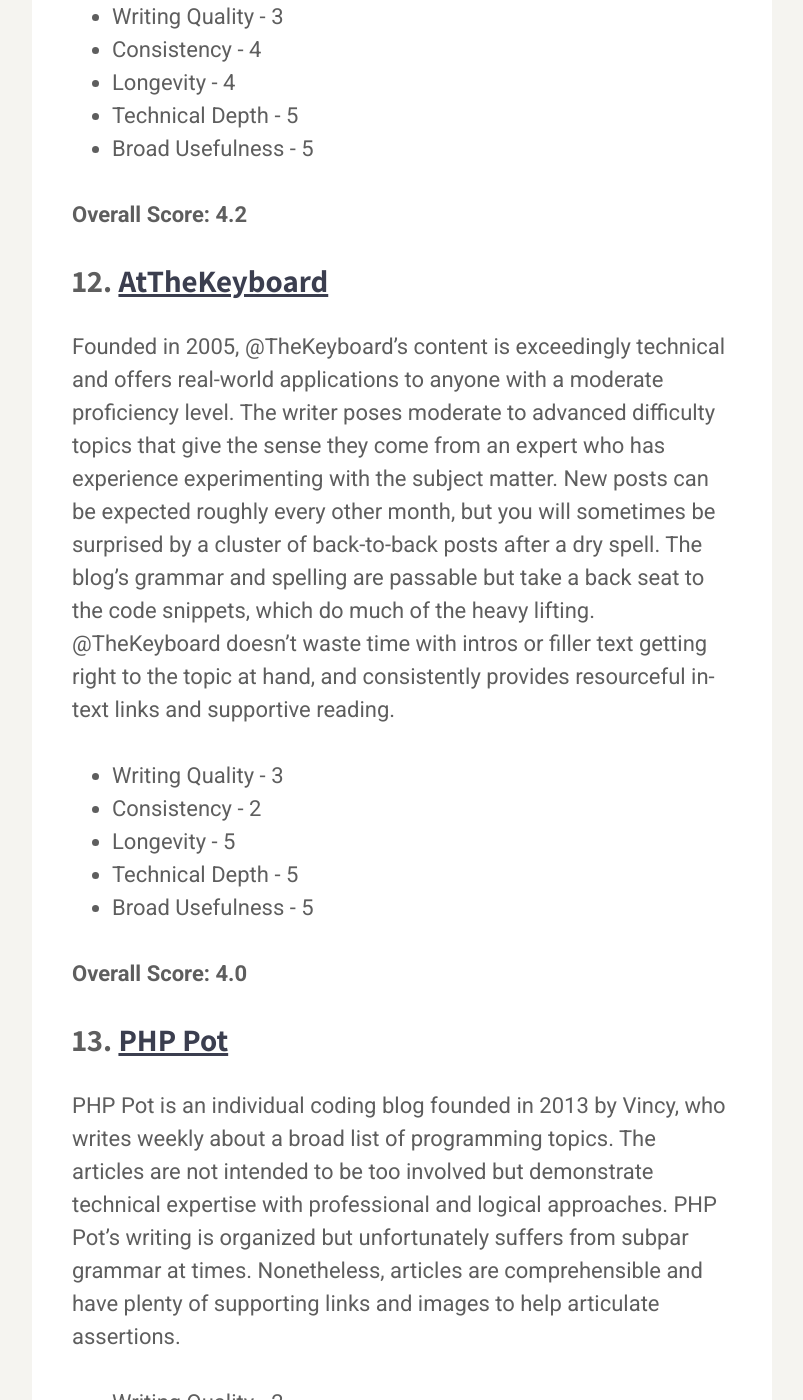
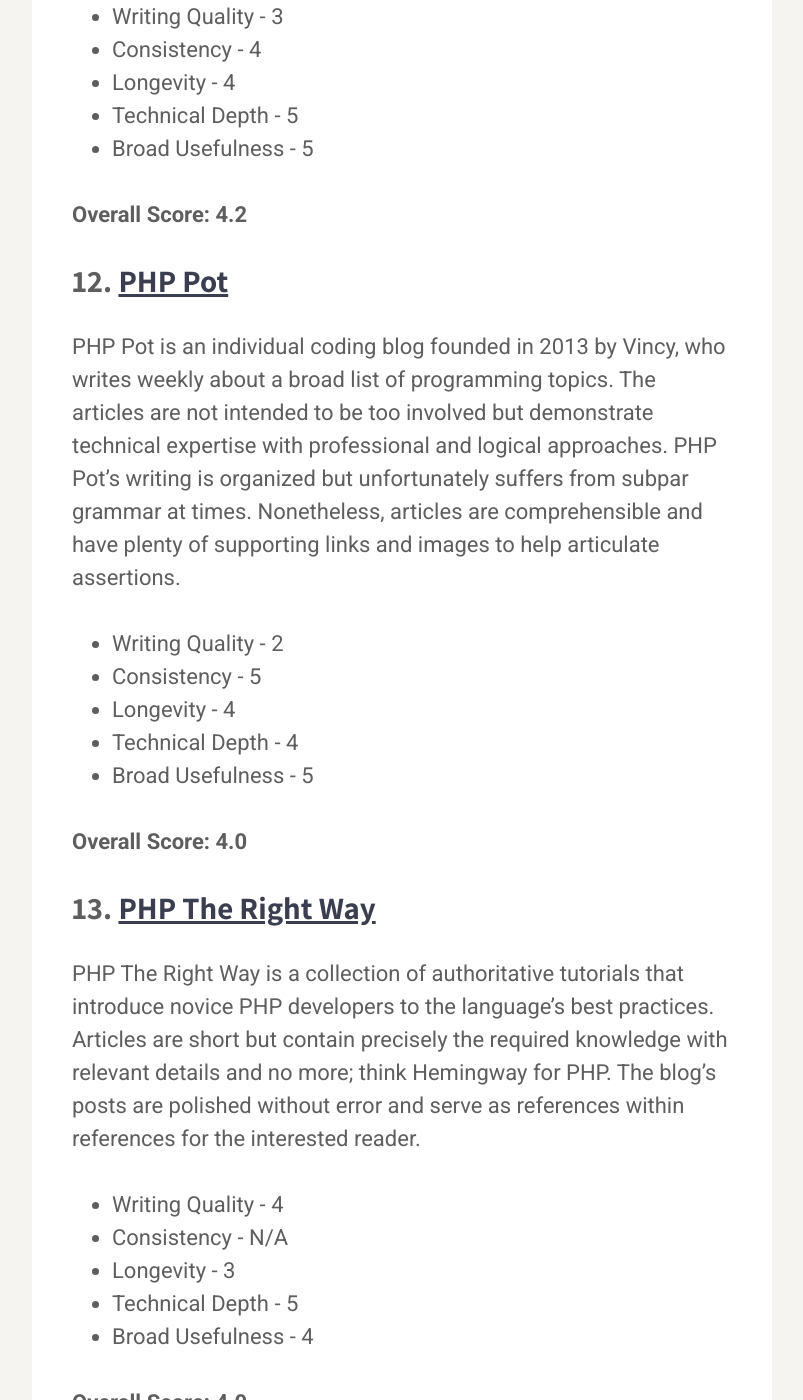
Before and after one commit to karllhughes/learn, a Jekyll site: the page built from _posts/2020-09-03-php-blogs.md, in a window 1280 px wide and 1400 px high, scrolled down 9193 px. Shown: the whole window, without its empty margins (238-1041 px from the left). Built offline with Jekyll 4.4.1, drawn with Linux system fonts in a browser that asks for light colours; a script that is not in the unit is left out; some of the changed lines change nothing that is shown; some of the changed text lies outside the part shown.

Commit message:
Update Posts “2020-09-03-php-blogs”

```diff
--- a/_posts/2020-09-03-php-blogs.md
+++ b/_posts/2020-09-03-php-blogs.md
@@ -153,19 +153,7 @@
 
 **Overall Score: 4.2**
 
-### 12. **[AtTheKeyboard](https://www.littlehart.net/atthekeyboard/)**
-
-Founded in 2005, @TheKeyboard’s content is exceedingly technical and offers real-world applications to anyone with a moderate proficiency level. The writer poses moderate to advanced difficulty topics that give the sense they come from an expert who has experience experimenting with the subject matter. New posts can be expected roughly every other month, but you will sometimes be surprised by a cluster of back-to-back posts after a dry spell. The blog’s grammar and spelling are passable but take a back seat to the code snippets, which do much of the heavy lifting. @TheKeyboard doesn’t waste time with intros or filler text getting right to the topic at hand, and consistently provides resourceful in-text links and supportive reading.
-
-* Writing Quality - 3
-* Consistency -  2
-* Longevity - 5
-* Technical Depth -  5
-* Broad Usefulness - 5
-
-**Overall Score: 4.0**
-
-### 13. **[PHP Pot](https://phppot.com/)**
+### 12. **[PHP Pot](https://phppot.com/)**
 
 PHP Pot is an individual coding blog founded in 2013 by Vincy, who writes weekly about a broad list of programming topics. The articles are not intended to be too involved but demonstrate technical expertise with professional and logical approaches. PHP Pot’s writing is organized but unfortunately suffers from subpar grammar at times. Nonetheless, articles are comprehensible and have plenty of supporting links and images to help articulate assertions.
 
@@ -177,7 +165,7 @@
 
 **Overall Score: 4.0**
 
-### 14. **[PHP The Right Way](https://phptherightway.com/)**
+### 13. **[PHP The Right Way](https://phptherightway.com/)**
 
 PHP The Right Way is a collection of authoritative tutorials that introduce novice PHP developers to the language’s best practices. Articles are short but contain precisely the required knowledge with relevant details and no more; think Hemingway for PHP. The blog’s posts are polished without error and serve as references within references for the interested reader.
 
@@ -189,7 +177,7 @@
 
 **Overall Score: 4.0**
 
-### 15. **[Colin O’Dell](https://www.colinodell.com/blog)**
+### 14. **[Colin O’Dell](https://www.colinodell.com/blog)**
 
 O’Dell is a Director of Technology and has held leadership positions at different software companies. His self-named blog, dating back to 2009, is a collection of findings explored in his programming journey. There isn’t a vast archive of content, but it is also available in written and A/V formats and print. While most posts are relatively short, they are informative and should be useful to PHP devs. Colin’s longer-form articles allow his technical prowess to glimmer, and his posts are well-formulated with excellent command of language and grammar. While some reference links are included, Colin’s articles tend to lean on screenshots and code snippets. The blog is published every couple of months without a consistent schedule. A decent developer  blog to have a look at.
 
@@ -201,7 +189,7 @@
 
 **Overall Score: 4.0**
 
-### 16. **[PHP Flow](https://www.phpflow.com/php/how-to-insert-update-data-using-wpdb/)**
+### 15. **[PHP Flow](https://www.phpflow.com/php/how-to-insert-update-data-using-wpdb/)**
 
 PHP Flow is a programming blog with a prominent PHP section that features highly useful Web Development and Web Design articles from the last decade. PHP Flow’s technical tutorials and pertinent data are good to great, but the writing quality detracts from articles’ efficacy. Too many spelling and grammar mistakes clutter otherwise valuable content. While not as extensive as some other coding blogs, PHP Flow’s posts are detailed and thorough. It’s unclear if there is a set publishing schedule, but the blog reliably publishes new articles several times per month.
 
@@ -213,7 +201,7 @@
 
 **Overall Score: 4.0**
 
-### 17. **[Akrabat](https://akrabat.com/)**
+### 16. **[Akrabat](https://akrabat.com/)**
 
 Akrabat is run by Rob Allen, a UK-based software developer and consultant. He has been programming in PHP among other languages since 1995, most notably OpenWhisk and Zend Framework in Action. At first glance, it seems like a run of the mill personal blog. However, after sifting through Akrabat’s contents, I was delighted to be proven wrong and uncover a deeper layer. Allen’s posts date back 15 years, covering all sorts of web-based projects and quirks he’s stumbled across. While probably not the best place for a newbie to start, Akrabat is an excellent resource for advanced PHP developers. His writing and posts convey a commensurate aptitude for web-based projects and nuances. Allen’s thoughts and data are sound but often lack punctual grammar. Look for helpful links and cope snippets throughout, and new posts sporadically every month or so.
 
@@ -225,7 +213,7 @@
 
 **Overall Score: 4.0**
 
-### 18. **[Lorna Jane](https://lornajane.net/)**
+### 17. **[Lorna Jane](https://lornajane.net/)**
 
 Lorna Jane is an experienced UK-based PHP developer, writer, teacher, and speaker who actively works with APIs in various tech stacks and shares her vast knowledge in audio/video format and on her self-named blog. Blog posts are geared towards active PHP programmers with moderate coding experience. While articles are not ground-breaking, they cast a wide net with specific functions many coders will come across. Accordingly, the blog’s posts reflect her expertise and talent across multiple programming languages. Though articles are generally single-page length, they are information-dense and provide sufficient context and detail. The blog is well organized, and facts are backed up with evidence, but the writing contains too many run-on sentences, which sometimes makes comprehending the material difficult. Look for Lorna Jane to publish new articles a few times a year without regularity.
 
@@ -237,7 +225,7 @@
 
 **Overall Score: 3.8**
 
-### 19. **[Paul M. Jones](http://paul-m-jones.com/)**
+### 18. **[Paul M. Jones](http://paul-m-jones.com/)**
 
 Paul Jones is a long-time programmer who has written about maintainable PHP coding practices for years. Jones is a founding contributor to the Zend Framework ([now Laminas](https://getlaminas.org/)), and he also authored a series of authoritative benchmarks on dynamic framework performance. The blog, active since 2004, provides a 50/50 split between analyzing technical programming functions and personal rants. Though I wouldn’t recommend this blog to a beginner, it will provide some value to advanced-level coders. Paul’s articles are examples of his technical knowledge and tap into his authoritative understanding. The blog is well-written and well-organized with minimal grammatical errors, even non-technical personal opinions. Articles are never short of helpful links, code snippets, and external sources. Jones’ blog is published somewhat consistently, roughly a couple times a month.
 
@@ -249,7 +237,7 @@
 
 **Overall Score: 3.8**
 
-### 20. [Matt Stauffer](https://mattstauffer.com/)
+### 19. [Matt Stauffer](https://mattstauffer.com/)
 
 ![Matt Stauffer is among the best PHP bloggers](https://i.imgur.com/0e8gDtd.png)
 
@@ -263,7 +251,7 @@
 
 **Overall Score: 3.8**
 
-### 21. **[Cal Evans](https://blog.calevans.com/)**
+### 20. **[Cal Evans](https://blog.calevans.com/)**
 
 Evans is another PHP veteran who has been programming since the late ‘90s and has been in the PHP blogging space  since 2005. He is known for developing training opportunities through his company, [EICC](https://eicc.com/), and working at [Nexcess](https://www.nexcess.net/) and [Zend](https://www.zend.com/). You may notice some older articles are personal, but posts from the past couple of years have been increasingly technical. The blog’s articles are middle of the road in terms of technical depth. While new posts don’t come at regular intervals, Cal Evans’ posts are relatively consistent and can appear up to 10 times per month. The writing is to the point, and while the grammar is not perfect, no article is incomprehensible.
 
@@ -275,7 +263,7 @@
 
 **Overall Score: 3.6**
 
-### 22. **[IRC Maxwell](https://blog.ircmaxell.com/)**
+### 21. **[IRC Maxwell](https://blog.ircmaxell.com/)**
 
 IRC Maxwell is the personal blog of Anthony Fererra, a seasoned programmer with previous positions at Google and Facebook. The decade-old blog is entirely informational and has no company promotions. Readers of at least a moderate programming level will be delighted to find a source of relevant and actionable content. Each article is a glimpse into an experienced PHP developer’s mind with expertise that allows him to articulate his curiosity for unconventional ways of solving problems. Posts are sensibly organized but could use a spelling and grammar check every once in a while. Fortunately, there are plenty of useful links, images, and code screenshots to help get the point across in each article. Expect no more than a couple of posts per year.
 
@@ -287,7 +275,7 @@
 
 **Overall Score: 3.6**
 
-### 23. **[PHP Cluster](https://www.phpcluster.com/)**
+### 22. **[PHP Cluster](https://www.phpcluster.com/)**
 
 PHP Cluster is an independent educational programming blog featuring topics that appeal to most programmers. Most articles are not long, even with code snapshots, so it’s difficult to convey extensive technical knowledge on every subject. Otherwise, articles are well-researched and reputable references bolster each post. The blog’s writing and formatting are not its strength, especially in text-heavy articles. Fortunately, code is universal and does most of the talking. The blog’s publications are a little sporadic, but you can consistently expect multiple posts per month.
 
@@ -299,7 +287,7 @@
 
 **Overall Score: 3.6**
 
-### 24. **[PHP Developer](http://phpdeveloper.org/)**
+### 23. **[PHP Developer](http://phpdeveloper.org/)**
 
 PHP Developer is an informational PHP news and development blog. While there are a substantial number of programming articles, even the non-technical news and career articles are thought-provoking. The posts confidently walk the reader through projects and experiments from start to finish. The writing quality is lacking in a few grammatical areas, which can sometimes make sentences appear confusing or run on. Otherwise, posts are well organized and have a refreshing combination of personal narrative and code.
 
@@ -311,7 +299,7 @@
 
 **Overall Score: 3.4**
 
-### 25. [Platform.sh](https://platform.sh/tags/php/)
+### 24. [Platform.sh](https://platform.sh/tags/php/)
 
 ![Platform.sh among the best PHP blogs](https://i.imgur.com/dQ1J3uT.png)
 
@@ -325,7 +313,7 @@
 
 **Overall Score: 3.4**
 
-### 26. **[PHP Magazine](http://phpmagazine.net/)**
+### 25. **[PHP Magazine](http://phpmagazine.net/)**
 
 Established in 2005, PHP Magazine is a publication that focuses on PHP and Web Development. A substantial percentage of the publications are product/software updates or book promotions, but there is some valuable reading if you dig through the weeds. Most articles are not incredibly in-depth and focus more on new releases than on programming. I noticed some posts are not easy to get through without getting hooked on spelling or grammatical issues. Despite not being particularly technical content, you still feel like a little more supporting evidence wouldn’t hurt. New posts are quite sporadic, sometimes not appearing for months, then four appear within two weeks.
 
@@ -337,7 +325,7 @@
 
 **Overall Score: 3.0**
 
-### 27. **[PHP Coder](https://phpcoder.tech/)**
+### 26. **[PHP Coder](https://phpcoder.tech/)**
 
 PHP Coder offers content on PHP code solutions, informed analyses, and opinions. The blog’s articles are not significant undertakings but undeniably applicable. Technical knowledge and a consistent release of at least two articles per month since 2019 are the glue that holds this blog together. While the writing is informative, it’s hurt by poor grammar.
 
@@ -349,7 +337,7 @@
 
 **Overall Score: 3.0**
 
-### 28. **[PHP Jabbers](https://www.phpjabbers.com/blog.php)**
+### 27. **[PHP Jabbers](https://www.phpjabbers.com/blog.php)**
 
 PHP Jabbers is a product website and web resource for PHP with free tutorials, scripts, and articles. The blog has a modest trove of posts, some of which are promotional or sponsored. Articles only scratch the surface and may leave some developers wanting more. Despite being a product’s business blog, the aesthetics could use a touch-up, specifically grammar and formatting. With a little polish and some useful links, the writing quality would easily be a 4. I found new articles are published a few times a year.
 
@@ -361,7 +349,7 @@
 
 **Overall Score: 2.8**
 
-### 29. [Exakat](https://www.exakat.io/en/blog/)
+### 28. [Exakat](https://www.exakat.io/en/blog/)
 
 Exakat is a business blog primarily used to promote the company’s product releases with some occasional PHP articles sprinkled in. Though the blog’s posts are informative and technical, they are a little short for the more complex subject matter. They are well-versed in their PHP-based product but don’t command as much authority on other PHP subjects as they probably should. Most of the blog’s posts are passable, some with more punctuated grammar errors than others, and the articles could use more support from links and images. The blog is published inconsistently, sometimes twice a month, sometimes months without a peep.
 
@@ -373,9 +361,7 @@
 
 **Overall Score: 2.8**
 
-### 30. [Bootsity](https://bootsity.com/category/php)
-
-![Bootsity best php blogs]()
+### 29. [Bootsity](https://bootsity.com/category/php)
 
 Bootsity is an educational programming site focused on tutorials, blogs, and ready-to-run code. They have some great hands-on articles, but the archive hasn’t grown considerably since its inception in 2018. Practicality and application are the focus on articles here, with the contributor(s) penning articles geared towards actual code used in real use cases. The blog’s articles contain multiple spelling and grammar issues but are otherwise comprehensible. Fortunately, there is an abundance of images and code snapshots throughout. The blog used to be consistently at least published every month or so but has since tapered off.
 
```
